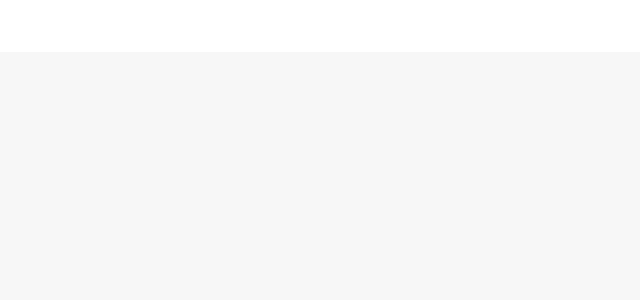
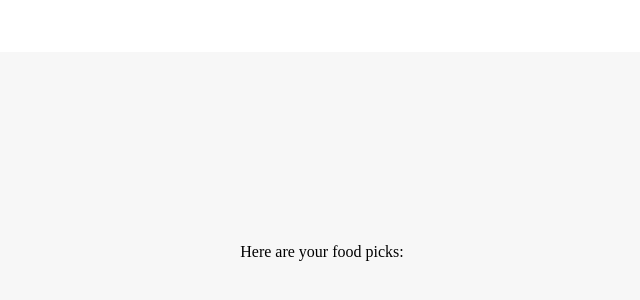
Before and after one commit to MasterChiefRPM/food-picks, an Angular app: page /results-page in a window 1280 px wide. Shown: the part 148-448 px from the top of the page, without its empty margins (318-958 px from the left). Built offline with nearby package versions, Linux system fonts and the light colour scheme.

Commit message:
Adding the question and heading text to the pages

```diff
--- a/src/app/question-3/question-3.component.html
+++ b/src/app/question-3/question-3.component.html
@@ -1,7 +1,11 @@
 <div class="background-container">
   <a href=""></a>
   <div class="question-3">
-
+    <section class="question-container">
+      <div class="question-text">
+        <p>How far are you willing to travel?</p>
+      </div>
+    </section>
   </div>
   <div class="next-button">
     <a routerLink="/question-4">
--- a/src/app/question-4/question-4.component.html
+++ b/src/app/question-4/question-4.component.html
@@ -1,7 +1,11 @@
 <div class="background-container">
     <a href=""></a>
     <div class="question-4">
-
+        <section class="question-container">
+          <div class="question-text">
+            <p>Would you like to Dine-in, Take-out, or Delivery</p>
+          </div>
+        </section>
     </div>
     <div class="next-button">
         <a routerLink="/question-5">
--- a/src/app/question-5/question-5.component.html
+++ b/src/app/question-5/question-5.component.html
@@ -1,7 +1,11 @@
 <div class="background-container">
     <a href=""></a>
     <div class="question-5">
-
+        <section class="question-container">
+          <div class="question-text">
+            <p>When are you looking to get food?</p>
+          </div>
+        </section>
     </div>
     <div class="next-button">
         <a routerLink="/results-page">
--- a/src/app/results-page/results-page.component.html
+++ b/src/app/results-page/results-page.component.html
@@ -1,7 +1,10 @@
 <div class="background-container">
-    <a href=""></a>
-    <div class="result-page">
-
-    </div>
-
+  <a href=""></a>
+  <div class="result-page">
+    <section class="result-container">
+      <div class="result-text">
+        <p>Here are your food picks:</p>
+      </div>
+    </section>
+  </div>
 </div>
```
Lines whose indentation alone changed are shown as unchanged.
